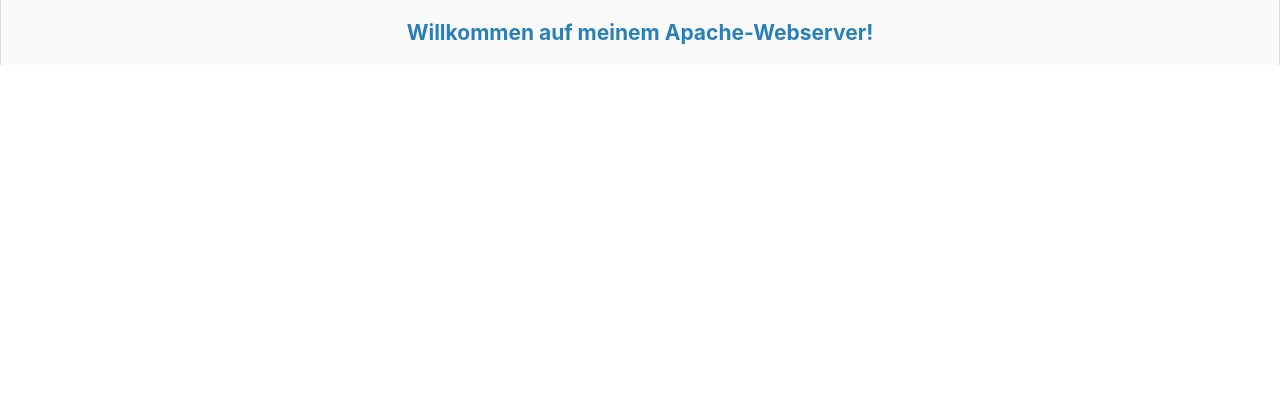
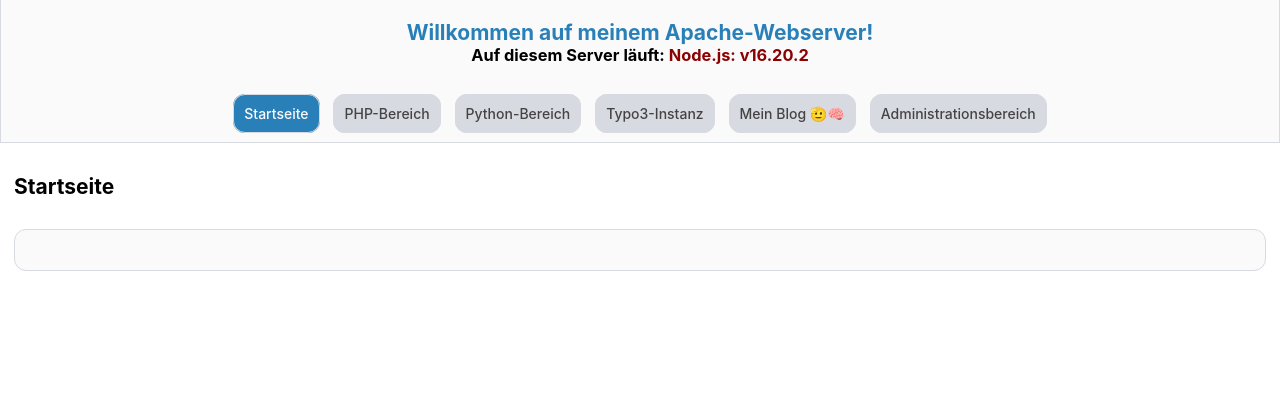
Before and after one commit to sven-berger/codevoyage.de, a PHP site: page / in a window 1280 px wide. Shown: the top 420 px of the page. Run offline with PHP 8.4, Linux system fonts and the light colour scheme; data that the repository does not hold is empty; a stand-in replaces the project's code that opens the database connection.

Commit message:
JS -> HTML

```diff
--- a/php/includes/index.header.inc.php
+++ b/php/includes/index.header.inc.php
@@ -18,7 +18,7 @@
 <a href="https://codevoyage.de/">
     <h2 align="center">Willkommen auf meinem Apache-Webserver!</h2>
 </a>
-<script>console.log(`<h3 align="center">Auf diesem Server läuft: <a href="https://nodejs.org/en/" style="color: darkred;" target="_blank">Node.js: v16.20.2</a></h3>`);
+<h3 align="center">Auf diesem Server läuft: <a href="https://nodejs.org/en/" style="color: darkred;" target="_blank">Node.js: v16.20.2</a></h3>
 </a></h3>
 <?php include($_SERVER['DOCUMENT_ROOT'] . "/php/includes/navigation.inc.php"); ?>
 </div>
```
